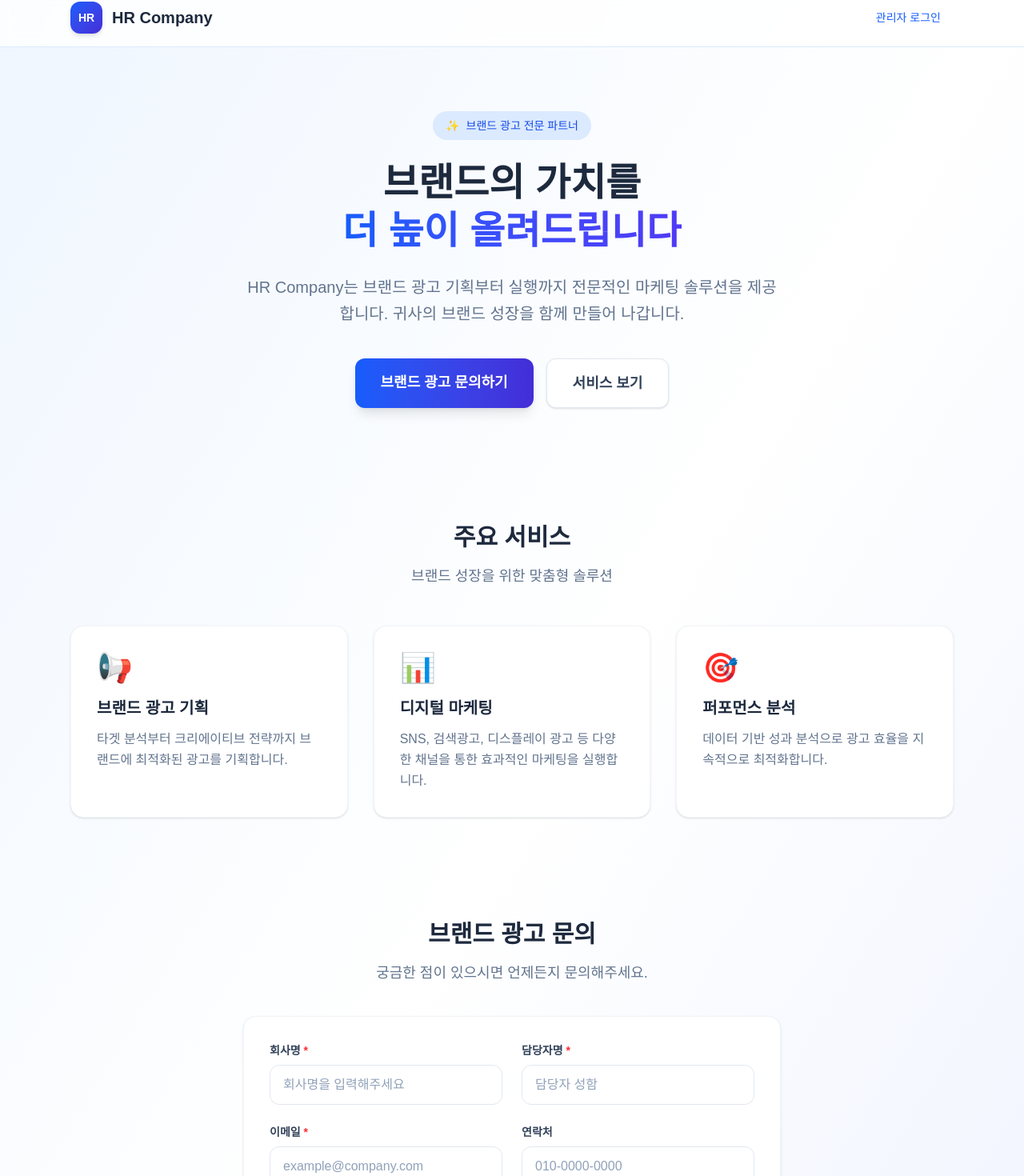
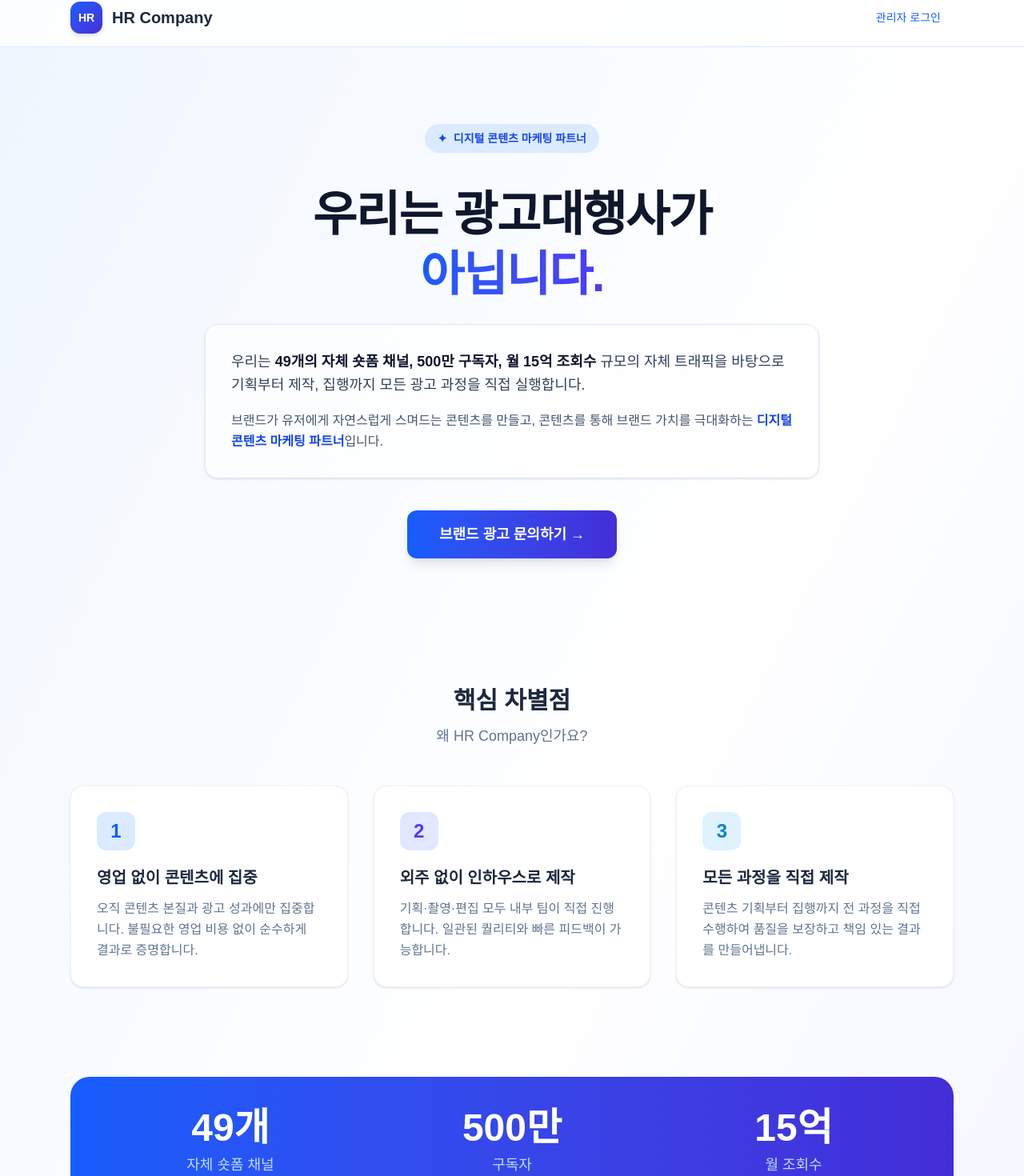
Before and after one commit to theooozy/hrcompany, a Next.js app: page / in a window 1280 px wide. Shown: the part 14-1484 px from the top of the page at 80% size. Built offline with nearby package versions, Linux system fonts and the light colour scheme; no server answers.

Commit message:
홈페이지 메인 문구 업데이트 + anon key 수정으로 회원가입 오류 해결

```diff
--- a/app/page.tsx
+++ b/app/page.tsx
@@ -68,70 +68,89 @@ export default function HomePage() {
       </header>
 
       {/* Hero Section */}
-      <section className="max-w-6xl mx-auto px-6 py-20 text-center">
-        <div className="inline-flex items-center gap-2 bg-blue-100 text-blue-700 px-4 py-2 rounded-full text-sm font-medium mb-6">
-          <span>✨</span>
-          <span>브랜드 광고 전문 파트너</span>
+      <section className="max-w-6xl mx-auto px-6 py-24 text-center">
+        <div className="inline-flex items-center gap-2 bg-blue-100 text-blue-700 px-4 py-2 rounded-full text-sm font-semibold mb-10">
+          <span>✦</span>
+          <span>디지털 콘텐츠 마케팅 파트너</span>
         </div>
-        <h1 className="text-5xl font-bold text-slate-800 mb-6 leading-tight">
-          브랜드의 가치를<br />
+
+        <h1 className="text-5xl md:text-6xl font-bold text-slate-900 mb-6 leading-tight tracking-tight">
+          우리는 광고대행사가
+          <br />
           <span className="text-transparent bg-clip-text bg-gradient-to-r from-blue-600 to-indigo-600">
-            더 높이 올려드립니다
+            아닙니다.
           </span>
         </h1>
-        <p className="text-xl text-slate-500 mb-10 max-w-2xl mx-auto leading-relaxed">
-          HR Company는 브랜드 광고 기획부터 실행까지 전문적인 마케팅 솔루션을 제공합니다.
-          귀사의 브랜드 성장을 함께 만들어 나갑니다.
+
+        <div className="max-w-3xl mx-auto mb-10 space-y-4 text-left bg-white/70 rounded-2xl p-8 border border-blue-100 shadow-sm">
+          <p className="text-slate-700 text-lg leading-relaxed">
+            우리는 <strong className="text-slate-900">49개의 자체 숏폼 채널,
+            500만 구독자, 월 15억 조회수</strong> 규모의 자체 트래픽을 바탕으로
+            기획부터 제작, 집행까지 모든 광고 과정을 직접 실행합니다.
           </p>
-        <div className="flex gap-4 justify-center flex-wrap">
+          <p className="text-slate-600 text-base leading-relaxed">
+            브랜드가 유저에게 자연스럽게 스며드는 콘텐츠를 만들고,
+            콘텐츠를 통해 브랜드 가치를 극대화하는
+            <strong className="text-blue-700"> 디지털 콘텐츠 마케팅 파트너</strong>입니다.
+          </p>
+        </div>
+
         <a
           href="#inquiry"
-            className="px-8 py-4 bg-gradient-to-r from-blue-600 to-indigo-700 text-white rounded-xl font-semibold text-lg shadow-lg hover:shadow-xl hover:from-blue-700 hover:to-indigo-800 transition-all"
+          className="inline-block px-10 py-4 bg-gradient-to-r from-blue-600 to-indigo-700 text-white rounded-xl font-bold text-lg shadow-lg hover:shadow-xl hover:from-blue-700 hover:to-indigo-800 transition-all"
         >
-            브랜드 광고 문의하기
+          브랜드 광고 문의하기 →
         </a>
-          <a
-            href="#services"
-            className="px-8 py-4 bg-white text-slate-700 rounded-xl font-semibold text-lg border border-slate-200 hover:bg-slate-50 hover:border-slate-300 transition-all shadow-sm"
-          >
-            서비스 보기
-          </a>
+      </section>
+
+      {/* Differentiators Section */}
+      <section className="max-w-6xl mx-auto px-6 py-16">
+        <div className="text-center mb-12">
+          <h2 className="text-3xl font-bold text-slate-800 mb-3">핵심 차별점</h2>
+          <p className="text-slate-500 text-lg">왜 HR Company인가요?</p>
+        </div>
+        <div className="grid grid-cols-1 md:grid-cols-3 gap-8">
+          <div className="bg-white rounded-2xl p-8 shadow-sm border border-slate-100 hover:shadow-md hover:border-blue-200 transition-all">
+            <div className="w-12 h-12 rounded-xl bg-blue-100 flex items-center justify-center mb-5">
+              <span className="text-2xl font-bold text-blue-600">1</span>
+            </div>
+            <h3 className="text-xl font-bold text-slate-800 mb-3">영업 없이 콘텐츠에 집중</h3>
+            <p className="text-slate-500 leading-relaxed">오직 콘텐츠 본질과 광고 성과에만 집중합니다. 불필요한 영업 비용 없이 순수하게 결과로 증명합니다.</p>
+          </div>
+          <div className="bg-white rounded-2xl p-8 shadow-sm border border-slate-100 hover:shadow-md hover:border-blue-200 transition-all">
+            <div className="w-12 h-12 rounded-xl bg-indigo-100 flex items-center justify-center mb-5">
+              <span className="text-2xl font-bold text-indigo-600">2</span>
+            </div>
+            <h3 className="text-xl font-bold text-slate-800 mb-3">외주 없이 인하우스로 제작</h3>
+            <p className="text-slate-500 leading-relaxed">기획·촬영·편집 모두 내부 팀이 직접 진행합니다. 일관된 퀄리티와 빠른 피드백이 가능합니다.</p>
+          </div>
+          <div className="bg-white rounded-2xl p-8 shadow-sm border border-slate-100 hover:shadow-md hover:border-blue-200 transition-all">
+            <div className="w-12 h-12 rounded-xl bg-sky-100 flex items-center justify-center mb-5">
+              <span className="text-2xl font-bold text-sky-600">3</span>
+            </div>
+            <h3 className="text-xl font-bold text-slate-800 mb-3">모든 과정을 직접 제작</h3>
+            <p className="text-slate-500 leading-relaxed">콘텐츠 기획부터 집행까지 전 과정을 직접 수행하여 품질을 보장하고 책임 있는 결과를 만들어냅니다.</p>
+          </div>
         </div>
       </section>
 
-      {/* Services Section */}
-      <section id="services" className="max-w-6xl mx-auto px-6 py-16">
-        <div className="text-center mb-12">
-          <h2 className="text-3xl font-bold text-slate-800 mb-4">주요 서비스</h2>
-          <p className="text-slate-500 text-lg">브랜드 성장을 위한 맞춤형 솔루션</p>
+      {/* Stats Section */}
+      <section className="max-w-6xl mx-auto px-6 py-12">
+        <div className="bg-gradient-to-r from-blue-600 to-indigo-700 rounded-3xl p-10 text-white">
+          <div className="grid grid-cols-1 md:grid-cols-3 gap-8 text-center">
+            <div>
+              <div className="text-5xl font-bold mb-2">49개</div>
+              <div className="text-blue-200 text-lg">자체 숏폼 채널</div>
             </div>
-        <div className="grid grid-cols-1 md:grid-cols-3 gap-8">
-          {[
-            {
-              icon: '📢',
-              title: '브랜드 광고 기획',
-              desc: '타겟 분석부터 크리에이티브 전략까지 브랜드에 최적화된 광고를 기획합니다.',
-            },
-            {
-              icon: '📊',
-              title: '디지털 마케팅',
-              desc: 'SNS, 검색광고, 디스플레이 광고 등 다양한 채널을 통한 효과적인 마케팅을 실행합니다.',
-            },
-            {
-              icon: '🎯',
-              title: '퍼포먼스 분석',
-              desc: '데이터 기반 성과 분석으로 광고 효율을 지속적으로 최적화합니다.',
-            },
-          ].map((service) => (
-            <div
-              key={service.title}
-              className="bg-white rounded-2xl p-8 shadow-sm border border-slate-100 hover:shadow-md hover:border-blue-200 transition-all"
-            >
-              <div className="text-4xl mb-4">{service.icon}</div>
-              <h3 className="text-xl font-bold text-slate-800 mb-3">{service.title}</h3>
-              <p className="text-slate-500 leading-relaxed">{service.desc}</p>
+            <div>
+              <div className="text-5xl font-bold mb-2">500만</div>
+              <div className="text-blue-200 text-lg">구독자</div>
             </div>
-          ))}
+            <div>
+              <div className="text-5xl font-bold mb-2">15억</div>
+              <div className="text-blue-200 text-lg">월 조회수</div>
+            </div>
+          </div>
         </div>
       </section>
 
@@ -238,7 +257,7 @@ export default function HomePage() {
               <button
                 type="submit"
                 disabled={loading}
-                className="w-full py-4 bg-gradient-to-r from-blue-600 to-indigo-700 text-white rounded-xl font-semibold text-lg shadow-md hover:shadow-lg hover:from-blue-700 hover:to-indigo-800 transition-all disabled:opacity-60 disabled:cursor-not-allowed"
+                className="w-full py-4 bg-gradient-to-r from-blue-600 to-indigo-700 text-white rounded-xl font-bold text-lg shadow-md hover:shadow-lg hover:from-blue-700 hover:to-indigo-800 transition-all disabled:opacity-60 disabled:cursor-not-allowed"
               >
                 {loading ? '제출 중...' : '문의 제출하기'}
               </button>
@@ -248,7 +267,7 @@ export default function HomePage() {
       </section>
 
       {/* Footer */}
-      <footer className="bg-white border-t border-slate-100 mt-16">
+      <footer className="bg-white border-t border-slate-100 mt-8">
         <div className="max-w-6xl mx-auto px-6 py-10 text-center">
           <div className="flex items-center justify-center gap-3 mb-4">
             <div className="w-8 h-8 rounded-lg bg-gradient-to-br from-blue-600 to-indigo-700 flex items-center justify-center">
```
Lines whose indentation alone changed are shown as unchanged.
